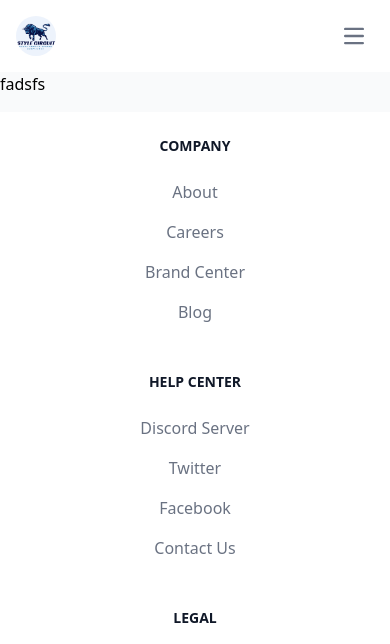
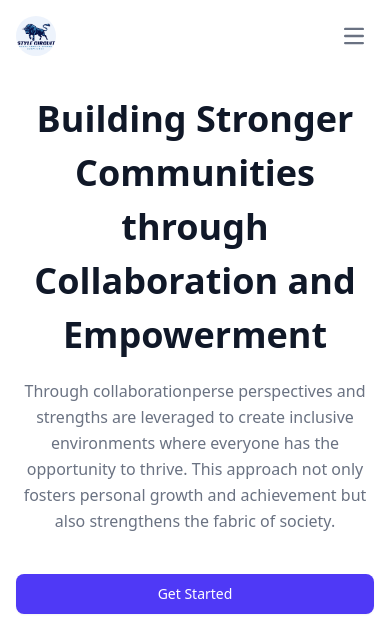
Before and after one commit to myselfanandvp/style_circuit, a Django app: page /about/ in a window 390 px wide. Shown: the top 644 px of the page. Run offline with Django 5.2, Linux system fonts and the light colour scheme; some libraries are stand-ins or nearby versions; grey boxes are pictures that could not be loaded.

Commit message:
final polish

```diff
--- a/admin_panel/views.py
+++ b/admin_panel/views.py
@@ -40,6 +40,7 @@ class AdminListView(LoginRequiredMixin, UserPassesTestMixin, View):
         return render(request, 'admin_views/listuser.html', {'users': []})
 
 
+
 @method_decorator(never_cache, name='dispatch')
 class AdminEditView(LoginRequiredMixin, UserPassesTestMixin, View):
 
--- a/stylecircuit/settings.py
+++ b/stylecircuit/settings.py
@@ -58,11 +58,10 @@ MIDDLEWARE = [
     'django.contrib.auth.middleware.AuthenticationMiddleware',
     'django.contrib.messages.middleware.MessageMiddleware',
     'django.middleware.clickjacking.XFrameOptionsMiddleware',
-    'stylecircuit.middleware.FindLoadingTime',
-
+    'stylecircuit.middleware.Custom404Middleware',
 ]
 
-SESSION_EXPIRE_SECONDS = 30
+SESSION_EXPIRE_SECONDS = 120
 
 SESSION_TIMEOUT_REDIRECT = 'login_url'
 
--- a/templates/about.html
+++ b/templates/about.html
@@ -4,8 +4,22 @@
 
 {%block content%}
 
-<div class="flex flex-col justify-center items-center">
-    <div class="bg-gray-50 w-full h-10">fadsfs</div>
+<div class="my-5">
+        <div class="w-full max-w-7xl px-4 md:px-5 lg:px-5 mx-auto">
+            <div class="w-full justify-start items-center gap-8 grid lg:grid-cols-2 grid-cols-1">
+                <div class="w-full flex-col justify-start lg:items-start items-center gap-10 inline-flex">
+                    <div class="w-full flex-col justify-start lg:items-start items-center gap-4 flex">
+                        <h2 class="text-gray-900 text-4xl font-bold font-manrope leading-normal lg:text-start text-center">Building Stronger Communities through Collaboration and Empowerment</h2>
+                        <p class="text-gray-500 text-base font-normal leading-relaxed lg:text-start text-center">Through collaborationperse perspectives and strengths are leveraged to create inclusive environments where everyone has the opportunity to thrive. This approach not only fosters personal growth and achievement but also strengthens the fabric of society.</p>
+                    </div>
+                    <button class="sm:w-fit w-full px-3.5 py-2 bg-indigo-600 hover:bg-indigo-800 transition-all duration-700 ease-in-out rounded-lg shadow-[0px_1px_2px_0px_rgba(16,_24,_40,_0.05)] justify-center items-center flex">
+                        <span class="px-1.5 text-white text-sm font-medium leading-6">Get Started</span>
+                    </button>
+                </div>
+                <img class="lg:mx-0 mx-auto h-full rounded-3xl object-cover" src="https://pagedone.io/asset/uploads/1717751272.png" alt="about Us image" />
+            </div>
+        </div>
+
 
 
 
--- a/templates/admin_views/listuser.html
+++ b/templates/admin_views/listuser.html
@@ -116,7 +116,6 @@
 
                         <div>
                             <form method="get" action="{%url 'admin_edit_url' user.id %}">
-                                {%csrf_token%}
                                 <button type="submit"
                                     class="focus:outline-none text-white bg-blue-700 hover:bg-blue-800 focus:ring-4 focus:ring-blue-300 font-medium rounded-lg text-sm px-5 py-2.5 me-2 mb-2">Edit</button>
                             </form>
--- a/templates/home.html
+++ b/templates/home.html
@@ -1,9 +1,11 @@
 {%extends 'index.html'%}
-
+{%load static%}
 
 {%block content%}
 
-<h1>user homepage</h1>
+<div class="">
+<img src="{%static '/images/be88a25d-bfd4-4be1-b3b4-2757192af14c.jpg'%}" class="bg-cover" alt="">
+</div>
 
 
 {%endblock%}
--- a/theme/static/css/dist/styles.css
+++ b/theme/static/css/dist/styles.css
@@ -10,10 +10,8 @@
       "Courier New", monospace;
     --color-red-300: oklch(80.8% 0.114 19.571);
     --color-red-500: oklch(63.7% 0.237 25.331);
-    --color-red-600: oklch(57.7% 0.245 27.325);
     --color-red-700: oklch(50.5% 0.213 27.518);
     --color-red-800: oklch(44.4% 0.177 26.899);
-    --color-red-900: oklch(39.6% 0.141 25.723);
     --color-yellow-500: oklch(79.5% 0.184 86.047);
     --color-cyan-600: oklch(60.9% 0.126 221.723);
     --color-blue-50: oklch(97% 0.014 254.604);
@@ -25,6 +23,7 @@
     --color-indigo-300: oklch(78.5% 0.115 274.713);
     --color-indigo-500: oklch(58.5% 0.233 277.117);
     --color-indigo-600: oklch(51.1% 0.262 276.966);
+    --color-indigo-800: oklch(39.8% 0.195 277.366);
     --color-indigo-950: oklch(25.7% 0.09 281.288);
     --color-slate-500: oklch(55.4% 0.046 257.417);
     --color-gray-50: oklch(98.5% 0.002 247.839);
@@ -44,6 +43,7 @@
     --container-sm: 24rem;
     --container-md: 28rem;
     --container-lg: 32rem;
+    --container-7xl: 80rem;
     --text-xs: 0.75rem;
     --text-xs--line-height: calc(1 / 0.75);
     --text-sm: 0.875rem;
@@ -56,19 +56,24 @@
     --text-xl--line-height: calc(1.75 / 1.25);
     --text-2xl: 1.5rem;
     --text-2xl--line-height: calc(2 / 1.5);
+    --text-4xl: 2.25rem;
+    --text-4xl--line-height: calc(2.5 / 2.25);
     --text-5xl: 3rem;
     --text-5xl--line-height: 1;
     --text-7xl: 4.5rem;
     --text-7xl--line-height: 1;
+    --font-weight-light: 300;
     --font-weight-normal: 400;
     --font-weight-medium: 500;
     --font-weight-semibold: 600;
     --font-weight-bold: 700;
+    --font-weight-extrabold: 800;
     --tracking-tight: -0.025em;
     --tracking-normal: 0em;
     --tracking-wider: 0.05em;
     --leading-tight: 1.25;
     --leading-normal: 1.5;
+    --leading-relaxed: 1.625;
     --radius-sm: 0.25rem;
     --radius-md: 0.375rem;
     --radius-lg: 0.5rem;
@@ -449,6 +427,9 @@
   .w-md {
     width: var(--container-md);
   }
+  .max-w-7xl {
+    max-width: var(--container-7xl);
+  }
   .max-w-\[260px\] {
     max-width: 260px;
   }
@@ -479,6 +460,9 @@
   .appearance-none {
     appearance: none;
   }
+  .grid-cols-1 {
+    grid-template-columns: repeat(1, minmax(0, 1fr));
+  }
   .flex-col {
     flex-direction: column;
   }
@@ -503,6 +487,9 @@
   .justify-evenly {
     justify-content: space-evenly;
   }
+  .justify-start {
+    justify-content: flex-start;
+  }
   .gap-3 {
     gap: calc(var(--spacing) * 3);
   }
@@ -511,6 +498,9 @@
   }
   .gap-8 {
     gap: calc(var(--spacing) * 8);
+  }
+  .gap-10 {
+    gap: calc(var(--spacing) * 10);
   }
   :where(.space-y-1 > :not(:last-child)) {
     --tw-space-y-reverse: 0;
@@ -657,11 +655,17 @@
   .p-2\.5 {
     padding: calc(var(--spacing) * 2.5);
   }
+  .p-3 {
+    padding: calc(var(--spacing) * 3);
+  }
   .p-4 {
     padding: calc(var(--spacing) * 4);
   }
   .p-6 {
     padding: calc(var(--spacing) * 6);
+  }
+  .px-1\.5 {
+    padding-inline: calc(var(--spacing) * 1.5);
   }
   .px-2 {
     padding-inline: calc(var(--spacing) * 2);
@@ -745,6 +749,10 @@
     font-size: var(--text-2xl);
     line-height: var(--tw-leading, var(--text-2xl--line-height));
   }
+  .text-4xl {
+    font-size: var(--text-4xl);
+    line-height: var(--tw-leading, var(--text-4xl--line-height));
+  }
   .text-5xl {
     font-size: var(--text-5xl);
     line-height: var(--tw-leading, var(--text-5xl--line-height));
@@ -772,10 +780,18 @@
   .text-\[15px\] {
     font-size: 15px;
   }
+  .leading-6 {
+    --tw-leading: calc(var(--spacing) * 6);
+    line-height: calc(var(--spacing) * 6);
+  }
   .leading-normal {
     --tw-leading: var(--leading-normal);
     line-height: var(--leading-normal);
   }
+  .leading-relaxed {
+    --tw-leading: var(--leading-relaxed);
+    line-height: var(--leading-relaxed);
+  }
   .leading-tight {
     --tw-leading: var(--leading-tight);
     line-height: var(--leading-tight);
@@ -870,6 +888,10 @@
   }
   .shadow {
     --tw-shadow: 0 1px 3px 0 var(--tw-shadow-color, rgb(0 0 0 / 0.1)), 0 1px 2px -1px var(--tw-shadow-color, rgb(0 0 0 / 0.1));
+    box-shadow: var(--tw-inset-shadow), var(--tw-inset-ring-shadow), var(--tw-ring-offset-shadow), var(--tw-ring-shadow), var(--tw-shadow);
+  }
+  .shadow-\[0px_1px_2px_0px_rgba\(16\,_24\,_40\,_0\.05\)\] {
+    --tw-shadow: 0px 1px 2px 0px var(--tw-shadow-color, rgba(16, 24, 40, 0.05));
     box-shadow: var(--tw-inset-shadow), var(--tw-inset-ring-shadow), var(--tw-ring-offset-shadow), var(--tw-ring-shadow), var(--tw-shadow);
   }
   .shadow-lg {
@@ -919,6 +941,11 @@
     transition-timing-function: var(--tw-ease, var(--default-transition-timing-function));
     transition-duration: var(--tw-duration, var(--default-transition-duration));
   }
+  .transition-all {
+    transition-property: all;
+    transition-timing-function: var(--tw-ease, var(--default-transition-timing-function));
+    transition-duration: var(--tw-duration, var(--default-transition-duration));
+  }
   .transition-colors {
     transition-property: color, background-color, border-color, outline-color, text-decoration-color, fill, stroke, --tw-gradient-from, --tw-gradient-via, --tw-gradient-to;
     transition-timing-function: var(--tw-ease, var(--default-transition-timing-function));
@@ -936,6 +963,10 @@
     --tw-duration: 300ms;
     transition-duration: 300ms;
   }
+  .duration-700 {
+    --tw-duration: 700ms;
+    transition-duration: 700ms;
+  }
   .ease-in-out {
     --tw-ease: var(--ease-in-out);
     transition-timing-function: var(--ease-in-out);
--- a/usermanagement/urls.py
+++ b/usermanagement/urls.py
@@ -1,5 +1,5 @@
 from django.urls import path
-from .views import SignupView,LoginView,HomeView,LogoutView,ForgotPasswordView,VerifyOtp,ResetPasswordView,ContactView,AboutView
+from .views import SignupView,LoginView,HomeView,LogoutView,ForgotPasswordView,VerifyOtp,ResetPasswordView,ContactView,AboutView,PageNotFound
 urlpatterns=[
     path('',LoginView.as_view(),name='login_url'),
     path('signup/',SignupView.as_view(),name='signup_url'),
@@ -10,5 +10,6 @@ urlpatterns=[
     path('resetpassword/',ResetPasswordView.as_view(),name='resetpsw_url'),
     path('about/',AboutView.as_view(),name="about_url"),
     path("contact/",ContactView.as_view(),name="contact_url"),
+    path('notfound/',PageNotFound.as_view(),name='pagenotfound_url')
 
 ]
--- a/usermanagement/views.py
+++ b/usermanagement/views.py
@@ -136,3 +136,7 @@ class AboutView(View):
 class ContactView(View):
     def get(self, request):
         return render(request, 'contact.html', {})
+
+class PageNotFound(View):
+    def get(self,request):
+        return render(request,'notfound.html')
```
Also changed, not shown: other parts of theme/static/css/dist/styles.css (+81 -54 lines), stylecircuit/middleware.py (+13 -15 lines), templates/contact.html (+28 -5 lines), templates/notfound.html (+9 -12 lines), media/profile_images/pexels-photo-1704488.webp (added), 1 other file.
